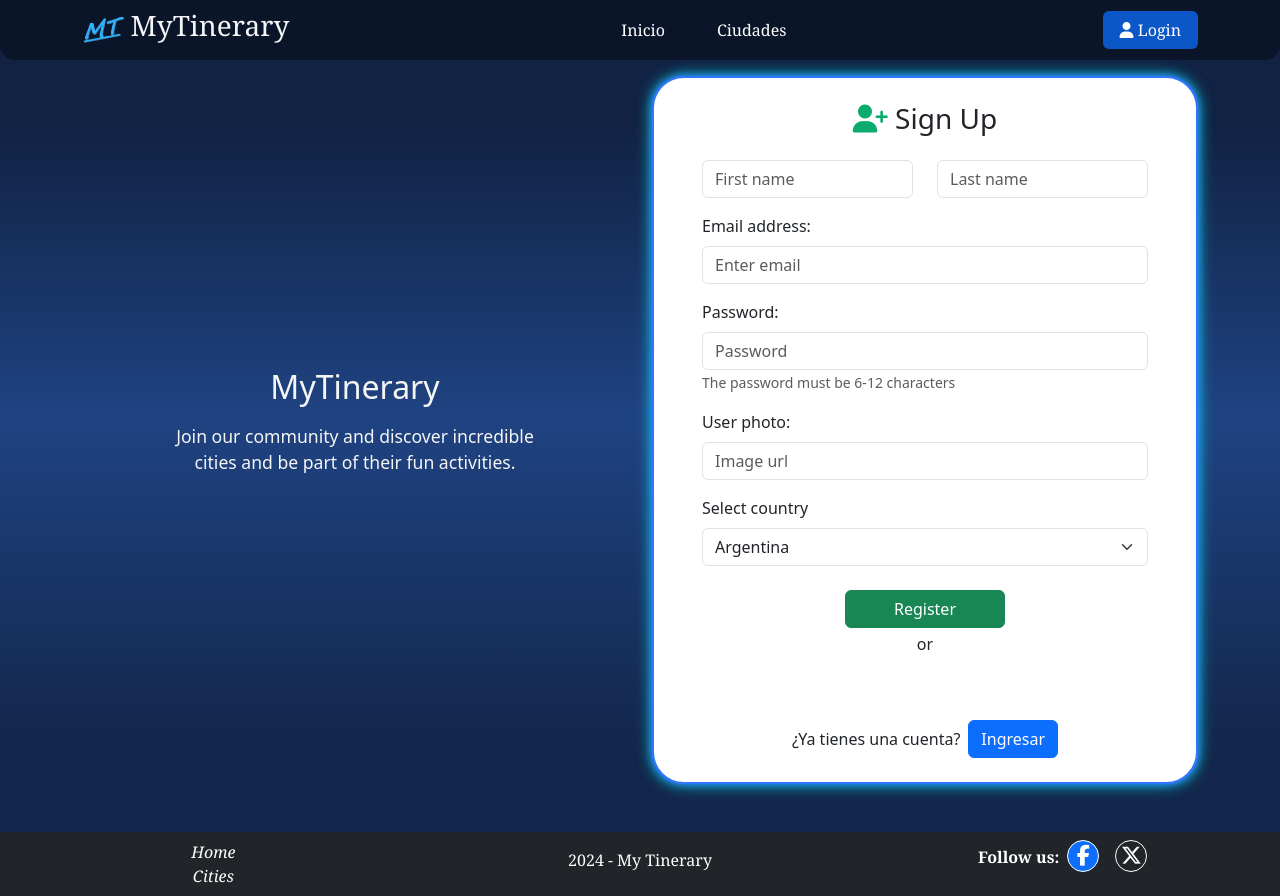
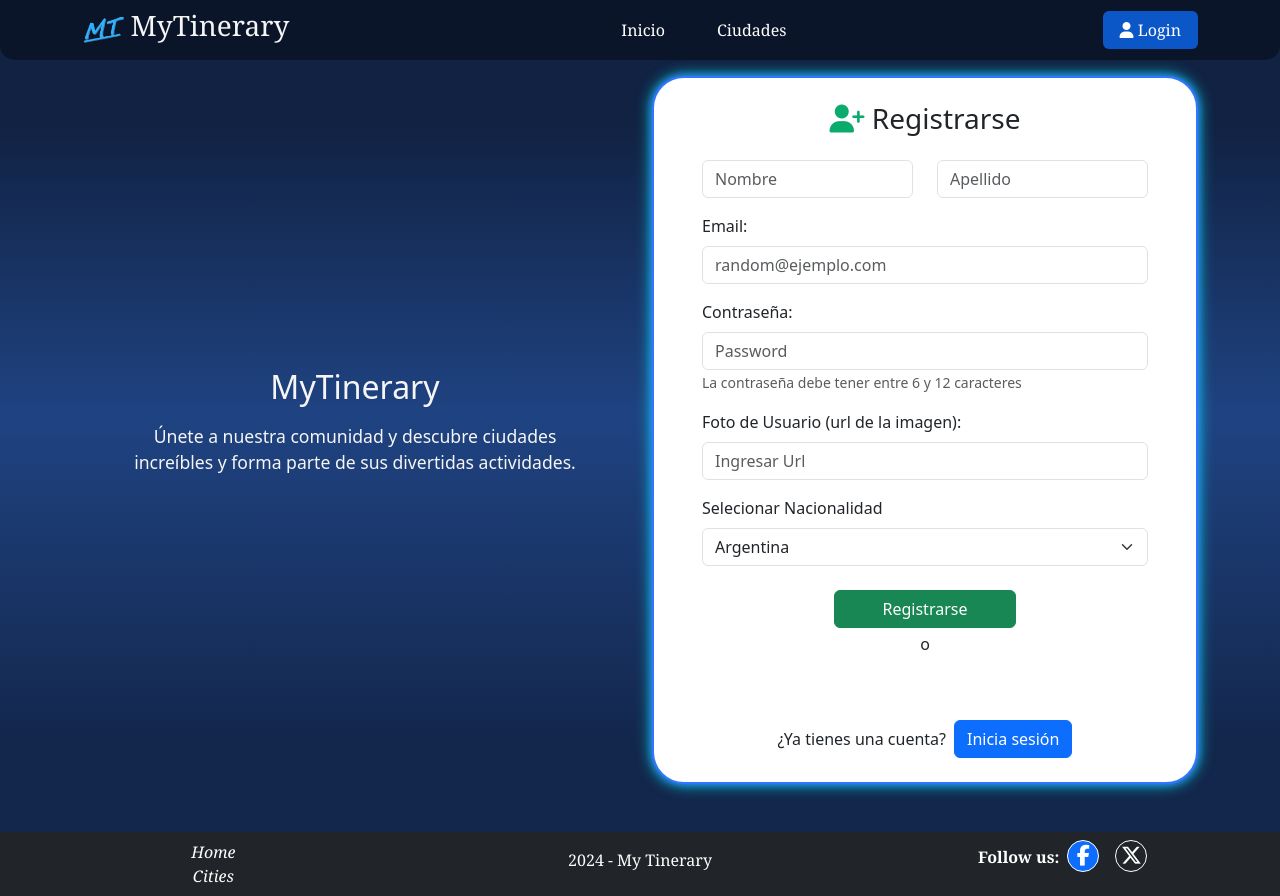
Before and after one commit to JosephV95/mytinerary-joseVilte, a React (Vite) app: page /user/register in a window 1280 px wide. Built offline with nearby package versions, Linux system fonts and the light colour scheme.

Commit message:
Se mejoro esrilos del Form

```diff
--- a/src/pages/UserLogin/UserLogin.jsx
+++ b/src/pages/UserLogin/UserLogin.jsx
@@ -53,36 +53,36 @@ export default function UserLogin() {
         <div className="row justify-content-center  align-items-center">
           <div className="col-md-5" style={{margin: "auto", textAlign: "center", color: "whitesmoke"}}>
             <h1 style={{fontSize: "2rem"}} className="mb-3">MyTinerary</h1>
-            <p style={{fontSize: "1.1rem"}}>Welcome back. Discover new adventures in the most incredible cities in the world.</p>
+            <p style={{fontSize: "1.1rem"}}>Descubre nuevas aventuras en las ciudades más increíbles del mundo.</p>
           </div>
           <div className="col-md-7 col-lg-6 rounded-5"  style={{backgroundColor: "white", boxShadow: "0 0 7px #3276ff, 0 0 15px #05e4f0", border:"solid 2px #3276ff"}}
             // data-aos="fade"
           >
             <Form className="py-4 px-5 "   validated={validated} onSubmit={handleSubmit} >
-              <h3 className="text-center mb-4"><i className="fa-solid fa-user-check" style={{color:"#0bab6d"}}></i> Sign In</h3>
+              <h3 className="text-center mb-4"><i className="fa-solid fa-user-check" style={{color:"#0bab6d"}}></i> Iniciar sesión</h3>
               <fieldset>
 
                 <Form.Group className="mb-3" controlId="formBasicEmail">
-                  <Form.Label>Email address:</Form.Label>
-                  <Form.Control type="email" placeholder="Enter email" aria-describedby="" pattern=".+com"  ref={userEmailRef} required />
+                  <Form.Label>Email:</Form.Label>
+                  <Form.Control type="email" placeholder="Ingresa tu email" aria-describedby="" pattern=".+com"  ref={userEmailRef} required />
                 </Form.Group>
 
                 <Form.Group className="mb-3">
-                  <Form.Label htmlFor="inputPassword5">Password:</Form.Label>
+                  <Form.Label htmlFor="inputPassword5">Contraseña:</Form.Label>
                   <Form.Control
                     type="password"
                     pattern=".{6,12}"
                     id="inputPassword5"
-                    aria-describedby="pass" placeholder="Enter Password"  ref={userPasswordRef} required
+                    aria-describedby="pass" placeholder="Ingresa tu contraseña"  ref={userPasswordRef} required
                   />
                   <Form.Text id="pass" muted>
-                    The password must be 6-12 characters
+                    La contraseña debe tener entre 6 y 12 caracteres
                   </Form.Text>
                 </Form.Group>
                 <div className="d-flex flex-column align-items-center mt-4">
 
-                  <Button type="submit" className="me-2 px-4 btn btn-primary">Sign In </Button>
-                  <p className="py-1 my-1">or</p>
+                  <Button type="submit" className="me-2 px-4 btn btn-primary">Ingresar</Button>
+                  <p className="py-1 my-1">o</p>
 
                   <GoogleLogin
                   text="signin_with"
@@ -104,8 +104,8 @@ export default function UserLogin() {
 
             </Form>
             <div className="w-100 mb-4 mt-3 pt-3 d-flex justify-content-center align-items-center">
-              You do not have an account?
-              <Button type="button" className=" btn btn-success ms-2"  onClick={()=>{navigate("/user/register")}}>Sign up</Button>
+              ¿No tienes un cuenta?
+              <Button type="button" className=" btn btn-success ms-2"  onClick={()=>{navigate("/user/register")}}>Registrarse</Button>
             </div>
 
           </div>
--- a/src/pages/UserLogin/UserRegister.jsx
+++ b/src/pages/UserLogin/UserRegister.jsx
@@ -96,13 +96,13 @@ export default function UserRegister() {
         <div className="row  align-items-center">
           <div className="col-md-5" style={{margin: "auto", textAlign: "center", color: "whitesmoke"}}>
             <h1 style={{fontSize: "2rem"}} className="mb-3">MyTinerary</h1>
-            <p style={{fontSize: "1.1rem"}}>Join our community and discover incredible cities and be part of their fun activities.</p>
+            <p style={{fontSize: "1.1rem"}}>Únete a nuestra comunidad y descubre ciudades increíbles y forma parte de sus divertidas actividades.</p>
           </div>
           <div className="col-md-7 col-lg-6 "
           // data-aos="fade"
           >
             <Form className=" py-4 px-5 rounded-5 "   validated={validated} onSubmit={handleSubmit}  style={{backgroundColor: "white", boxShadow: "0 0 7px #3276ff, 0 0 15px #05e4f0", border:"solid 2px #3276ff"}}>
-              <h3 className="text-center mb-4"><i className="fa-solid fa-user-plus" style={{color:"#0bab6d"}}></i> Sign Up</h3>
+              <h3 className="text-center mb-4"><i className="fa-solid fa-user-plus" style={{color:"#0bab6d"}}></i> Registrarse</h3>
               <fieldset>
                 <Row>
                   <Form.Group className="mb-3" as={Col} md="6">
@@ -112,7 +112,7 @@ export default function UserRegister() {
                     <Form.Control
                       id="firstName"
                       type="text"
-                      placeholder="First name" required
+                      placeholder="Nombre" required
                       ref={userNameRef}
                     />
                   </Form.Group>
@@ -123,19 +123,19 @@ export default function UserRegister() {
                     <Form.Control
                       id="lastName"
                       type="text"
-                      placeholder="Last name" required
+                      placeholder="Apellido" required
                       ref={userLastnameRef}
                     />
                   </Form.Group>
                 </Row>
 
                 <Form.Group className="mb-3" controlId="formBasicEmail">
-                  <Form.Label>Email address:</Form.Label>
-                  <Form.Control type="email" placeholder="Enter email" aria-describedby=""  required pattern=".+com" ref={userEmailRef}/>
+                  <Form.Label>Email:</Form.Label>
+                  <Form.Control type="email" placeholder="random@ejemplo.com" aria-describedby=""  required pattern=".+com" ref={userEmailRef}/>
                 </Form.Group>
 
                 <Form.Group className="mb-3">
-                  <Form.Label htmlFor="inputPassword5">Password:</Form.Label>
+                  <Form.Label htmlFor="inputPassword5">Contraseña:</Form.Label>
                   <Form.Control
                     type="password"
                     // minLength={6}
@@ -146,22 +146,22 @@ export default function UserRegister() {
                     aria-describedby="pass" placeholder="Password" required ref={userPasswordRef}
                   />
                   <Form.Text id="pass" muted>
-                    The password must be 6-12 characters
+                    La contraseña debe tener entre 6 y 12 caracteres
                   </Form.Text>
                 </Form.Group>
 
                 <Form.Group className="mb-3">
                   <Form.Label htmlFor="photoUrl">
-                    User photo:
+                    Foto de Usuario (url de la imagen):
                   </Form.Label>
-                  <Form.Control type="url" id="photoUrl" placeholder="Image url" required  ref={userPhotoRef}/>
+                  <Form.Control type="url" id="photoUrl" placeholder="Ingresar Url" required  ref={userPhotoRef}/>
                 </Form.Group>
 
                 <Form.Group className="mb-3">
                   <Form.Label htmlFor="selectCountry">
-                    Select country
+                    Selecionar Nacionalidad
                   </Form.Label>
-                  <Form.Select id="selectCountry" required placeholder="Hola" ref={userNationRef}>
+                  <Form.Select id="selectCountry" required  ref={userNationRef}>
                     {countryData.map((country, key)=>(
                       <option value={country.name}  key={key}>{country.name}</option>
                     ))}
@@ -169,8 +169,8 @@ export default function UserRegister() {
                 </Form.Group>
 
                 <div className="d-flex flex-column align-items-center mt-3">
-                  <Button type="submit" className="mt-2 px-5 btn btn-success">Register</Button>
-                  <p className="py-1 my-0">or</p>
+                  <Button type="submit" className="mt-2 px-5 btn btn-success">Registrarse</Button>
+                  <p className="py-1 my-0">o</p>
                   <GoogleLogin
                     text="signup_with"
                     theme="filled_blue"
@@ -190,7 +190,7 @@ export default function UserRegister() {
 
               <div className="w-100 mt-1 pt-3 d-flex justify-content-center align-items-center">
                 ¿Ya tienes una cuenta?
-                <Button type="button" className=" btn btn-primary ms-2"  onClick={()=>{navigate("/user/login")}}>Ingresar</Button>
+                <Button type="button" className=" btn btn-primary ms-2"  onClick={()=>{navigate("/user/login")}}>Inicia sesión</Button>
               </div>
 
             </Form>
```
